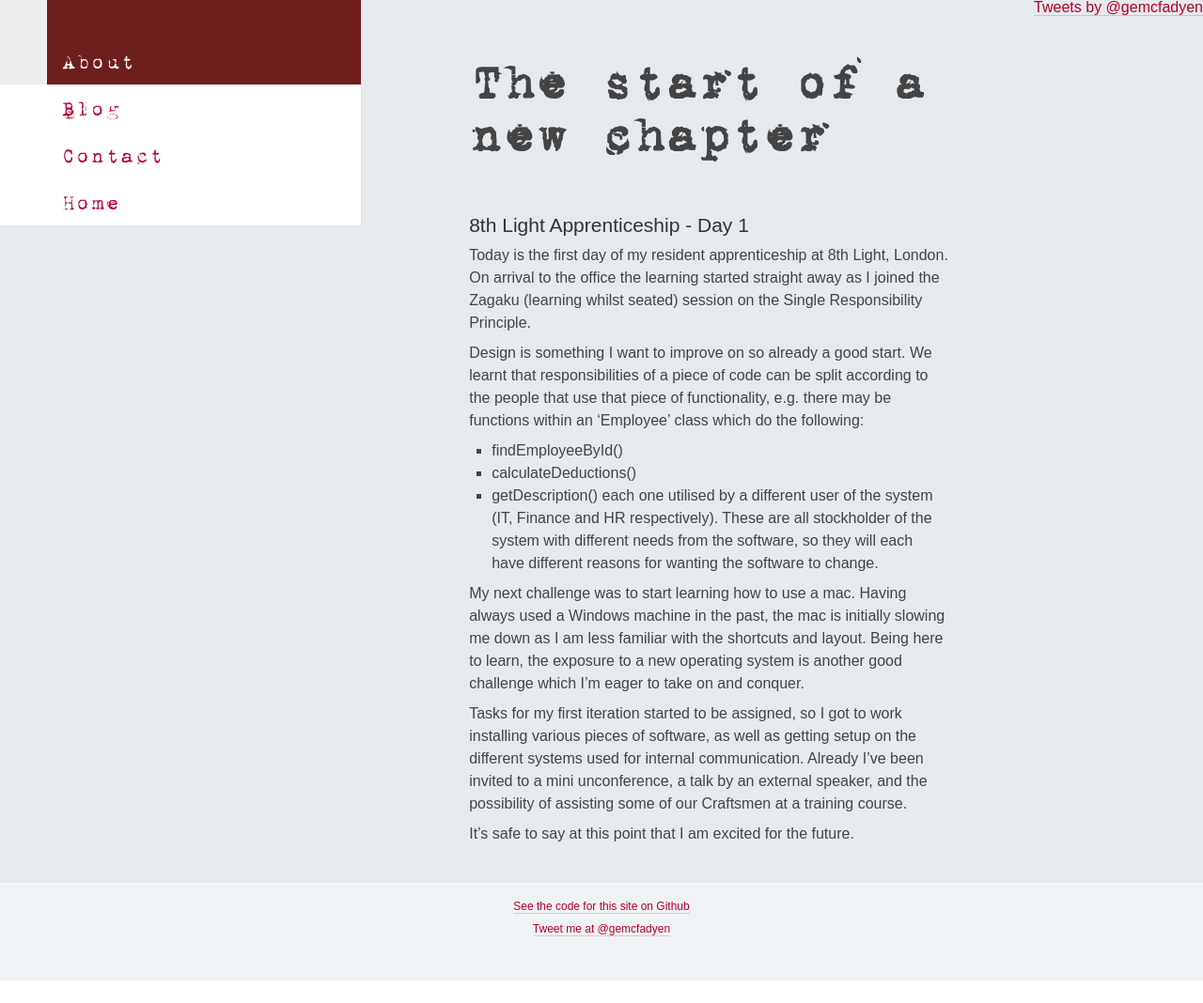
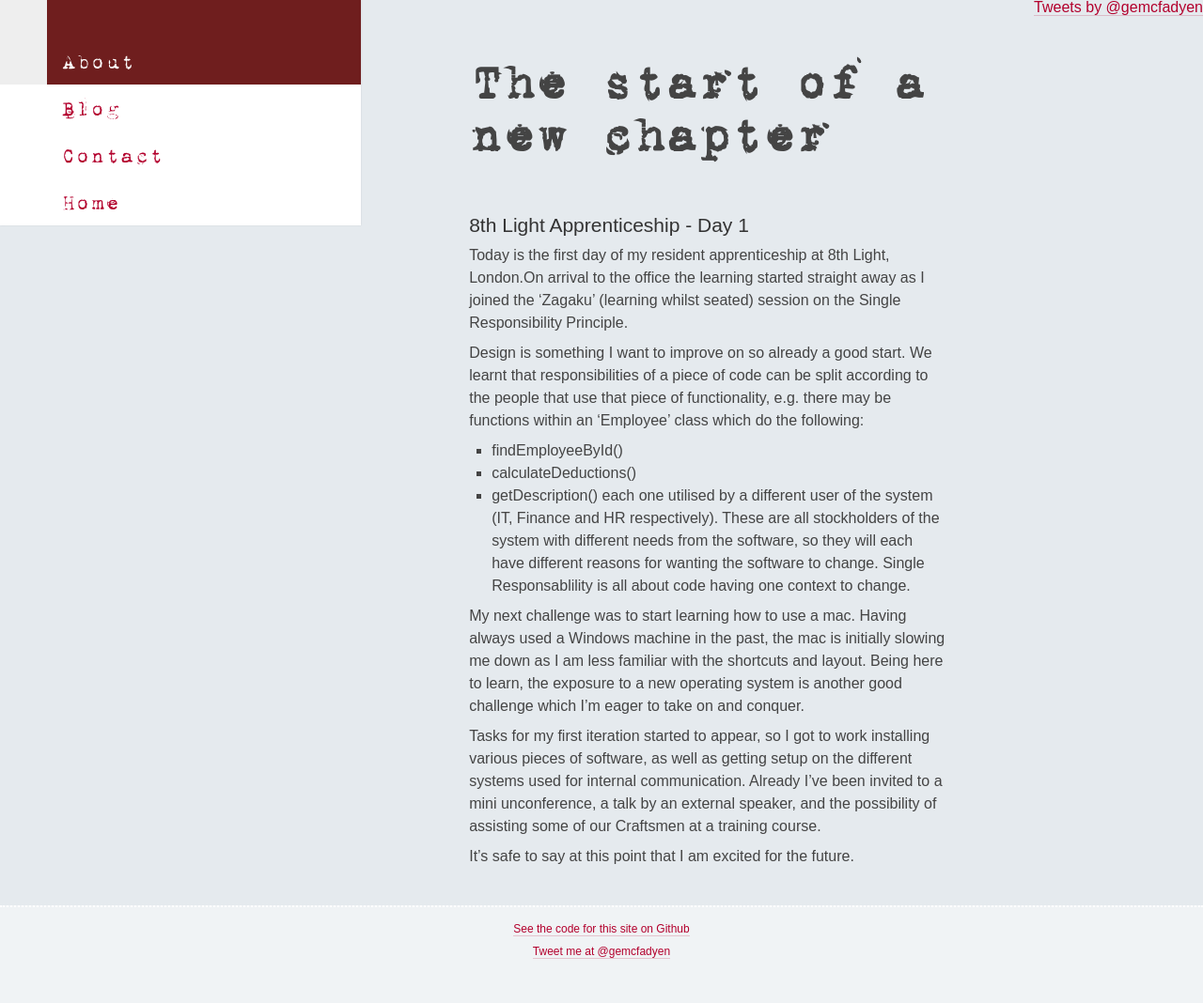
Before and after one commit to gemcfadyen/georginam.com, a Jekyll site: the page built from _posts/2015-10-05-apprenticepship-day-1.md, in a window 1280 px wide. Shown: the whole page at 94% size. Built offline with Jekyll 4.4.1, drawn with Linux system fonts in a browser that asks for light colours; Markdown is read by kramdown in place of the engine named in the settings; comment, search, counter and statistics services are not loaded; before the commit the page ends 1044 px from its top, so only the background shows below that.

Commit message:
Editing markup

```diff
--- a/_posts/2015-10-05-apprenticepship-day-1.md
+++ b/_posts/2015-10-05-apprenticepship-day-1.md
@@ -4,7 +4,7 @@
 ---
 ### 8th Light Apprenticeship - Day 1
 
-Today is the first day of my resident apprenticeship at 8th Light, London. On arrival to the office the learning started straight away as I joined the Zagaku (learning whilst seated) session on the Single Responsibility Principle.
+Today is the first day of my resident apprenticeship at 8th Light, London.On arrival to the office the learning started straight away as I joined the 'Zagaku' (learning whilst seated) session on the Single Responsibility Principle.
 
 <!--break-->
 
@@ -12,10 +12,10 @@
 - findEmployeeById()
 - calculateDeductions()
 - getDescription()
-each one utilised by a different user of the system (IT, Finance and HR respectively). These are all stockholder of the system with different needs from the software, so they will each have different reasons for wanting the software to change.
+each one utilised by a different user of the system (IT, Finance and HR respectively). These are all stockholders of the system with different needs from the software, so they will each have different reasons for wanting the software to change. Single Responsablility is all about code having one context to change.
 
 My next challenge was to start learning how to use a mac. Having always used a Windows machine in the past, the mac is initially slowing me down as I am less familiar with the shortcuts and layout. Being here to learn, the exposure to a new operating system is another good challenge which I'm eager to take on and conquer.
 
-Tasks for my first iteration started to be assigned, so I got to work installing various pieces of software, as well as getting setup on the different systems used for internal communication. Already I've been invited to a mini unconference, a talk by an external speaker, and the possibility of assisting some of our Craftsmen at a training course.
+Tasks for my first iteration started to appear, so I got to work installing various pieces of software, as well as getting setup on the different systems used for internal communication. Already I've been invited to a mini unconference, a talk by an external speaker, and the possibility of assisting some of our Craftsmen at a training course.
 
 It's safe to say at this point that I am excited for the future.
```
Also changed, not shown: _posts/2014-03-11-gdcr14.md (+0 -1 lines).
